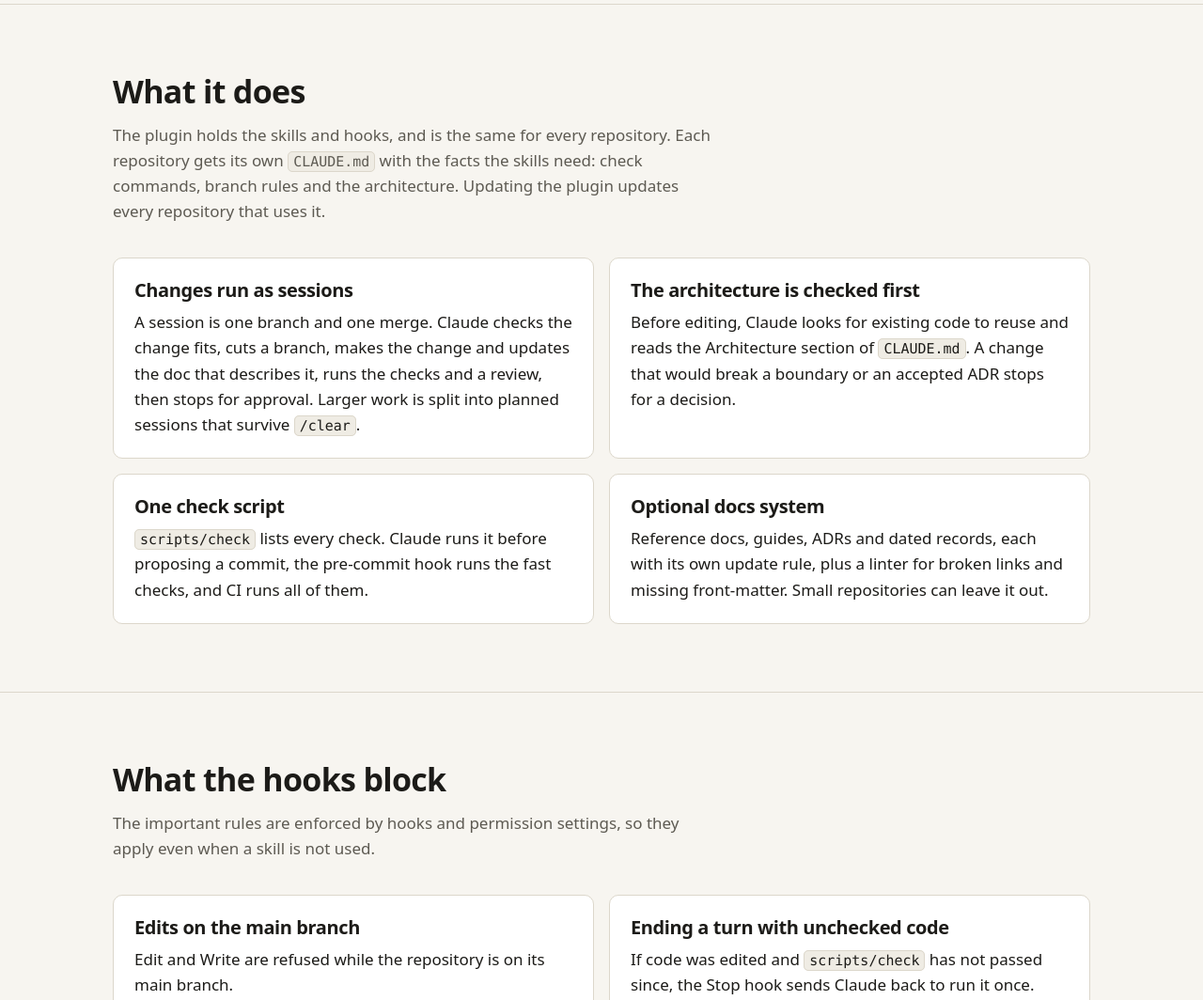
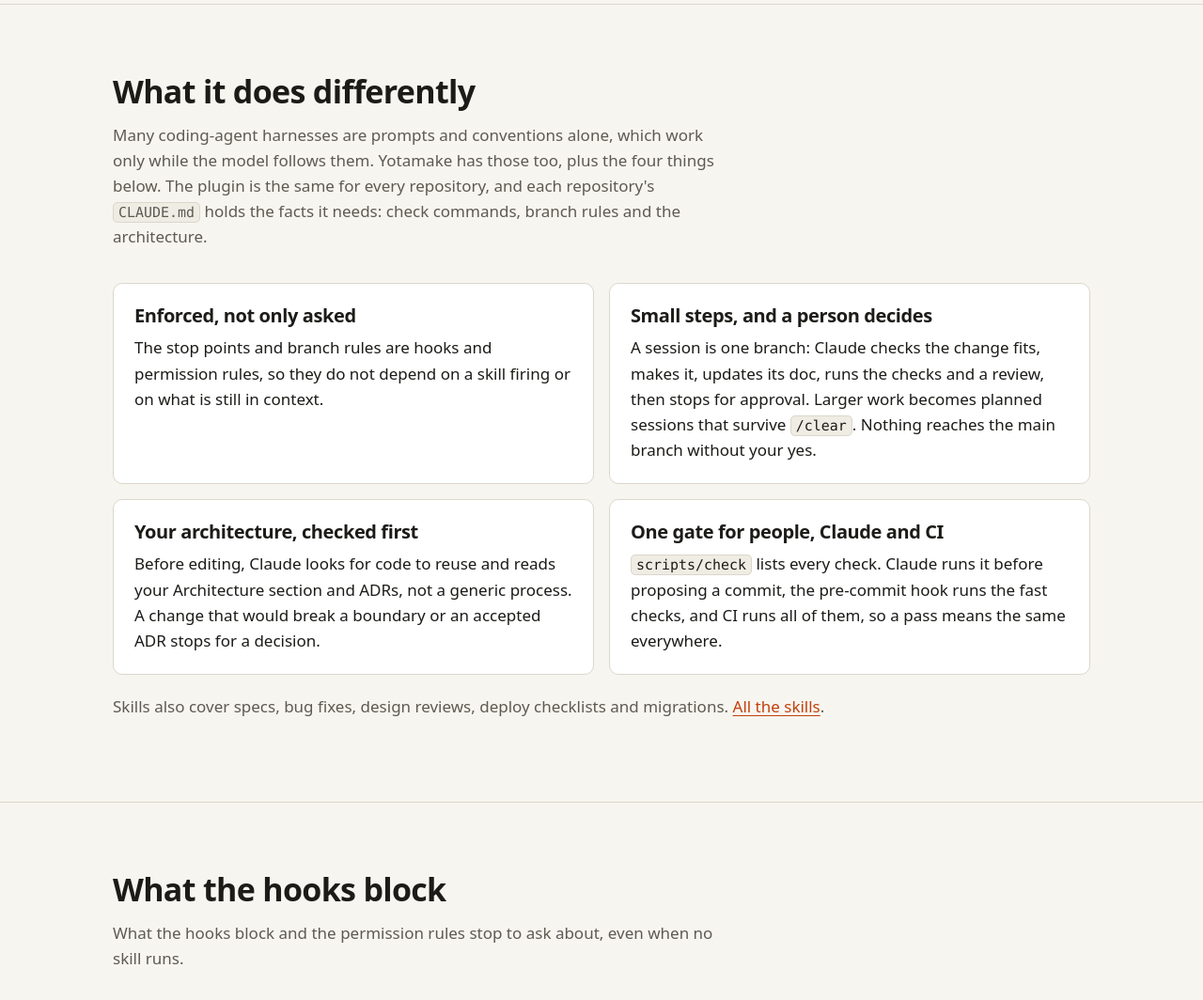
Before and after one commit to redazzo/Yotamake, a plain HTML site: page site/index.html in a window 1280 px wide. Shown: the part 740-1804 px from the top of the page at 94% size. Drawn offline with Linux system fonts and the light colour scheme.

Commit message:
chore(site): show what sets the harness apart on the home page
Co-Authored-By: Claude Opus 5.5 <noreply@anthropic.com>

```diff
--- a/site/index.html
+++ b/site/index.html
@@ -65,27 +65,28 @@ Commit and merge into main?</span></div>
 <section>
   <div class="wrap">
     <div class="section-head">
-      <h2>What it does</h2>
-      <p>The plugin holds the skills and hooks, and is the same for every repository. Each repository gets its own <code>CLAUDE.md</code> with the facts the skills need: check commands, branch rules and the architecture. Updating the plugin updates every repository that uses it.</p>
+      <h2>What it does differently</h2>
+      <p>Many coding-agent harnesses are prompts and conventions alone, which work only while the model follows them. Yotamake has those too, plus the four things below. The plugin is the same for every repository, and each repository's <code>CLAUDE.md</code> holds the facts it needs: check commands, branch rules and the architecture.</p>
     </div>
     <div class="grid two">
       <div class="card">
-        <h3>Changes run as sessions</h3>
-        <p>A session is one branch and one merge. Claude checks the change fits, cuts a branch, makes the change and updates the doc that describes it, runs the checks and a review, then stops for approval. Larger work is split into planned sessions that survive <code>/clear</code>.</p>
+        <h3>Enforced, not only asked</h3>
+        <p>The stop points and branch rules are hooks and permission rules, so they do not depend on a skill firing or on what is still in context.</p>
       </div>
       <div class="card">
-        <h3>The architecture is checked first</h3>
-        <p>Before editing, Claude looks for existing code to reuse and reads the Architecture section of <code>CLAUDE.md</code>. A change that would break a boundary or an accepted ADR stops for a decision.</p>
+        <h3>Small steps, and a person decides</h3>
+        <p>A session is one branch: Claude checks the change fits, makes it, updates its doc, runs the checks and a review, then stops for approval. Larger work becomes planned sessions that survive <code>/clear</code>. Nothing reaches the main branch without your yes.</p>
       </div>
       <div class="card">
-        <h3>One check script</h3>
-        <p><code>scripts/check</code> lists every check. Claude runs it before proposing a commit, the pre-commit hook runs the fast checks, and CI runs all of them.</p>
+        <h3>Your architecture, checked first</h3>
+        <p>Before editing, Claude looks for code to reuse and reads your Architecture section and ADRs, not a generic process. A change that would break a boundary or an accepted ADR stops for a decision.</p>
       </div>
       <div class="card">
-        <h3>Optional docs system</h3>
-        <p>Reference docs, guides, ADRs and dated records, each with its own update rule, plus a linter for broken links and missing front-matter. Small repositories can leave it out.</p>
+        <h3>One gate for people, Claude and CI</h3>
+        <p><code>scripts/check</code> lists every check. Claude runs it before proposing a commit, the pre-commit hook runs the fast checks, and CI runs all of them, so a pass means the same everywhere.</p>
       </div>
     </div>
+    <p class="muted after-grid">Skills also cover specs, bug fixes, design reviews, deploy checklists and migrations. <a href="skills.html">All the skills</a>.</p>
   </div>
 </section>
 
@@ -93,7 +94,7 @@ Commit and merge into main?</span></div>
   <div class="wrap">
     <div class="section-head">
       <h2>What the hooks block</h2>
-      <p>The important rules are enforced by hooks and permission settings, so they apply even when a skill is not used.</p>
+      <p>What the hooks block and the permission rules stop to ask about, even when no skill runs.</p>
     </div>
     <div class="grid two">
       <div class="card">
```
